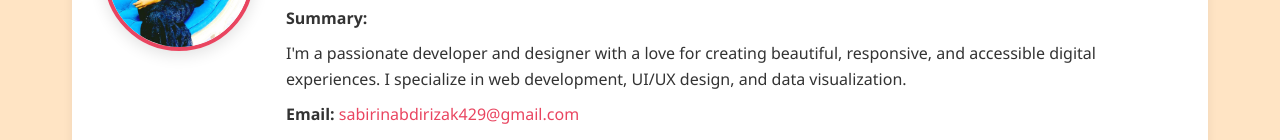
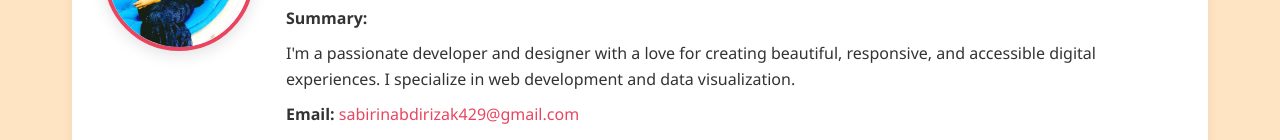
Before and after one commit to aaliya-hub/C1250528, a plain HTML site: page about.html in a window 1280 px wide. Shown: the part 301-441 px from the top of the page. Drawn offline with Linux system fonts and the light colour scheme.

Commit message:
Update about.html

```diff
--- a/about.html
+++ b/about.html
@@ -35,7 +35,7 @@
                     <p><strong>Student ID:</strong> C1250528</p>
                     <p><strong>Role:</strong> Creative Developer &amp; UI/UX Designer</p>
                     <p><strong>Summary:</strong></p>
-                    <p>I'm a passionate developer and designer with a love for creating beautiful, responsive, and accessible digital experiences. I specialize in web development, UI/UX design, and data visualization.</p>
+                    <p>I'm a passionate developer and designer with a love for creating beautiful, responsive, and accessible digital experiences. I specialize in web development and data visualization.</p>
                     <p><strong>Email:</strong> <a href="mailto:sabirin@example.com">sabirinabdirizak429@gmail.com</a></p>
                     <p><strong>GitHub:</strong> <a href="https://github.com/sabirin" target="_blank">github.com/sabirin</a></p>
                 </div>
```
